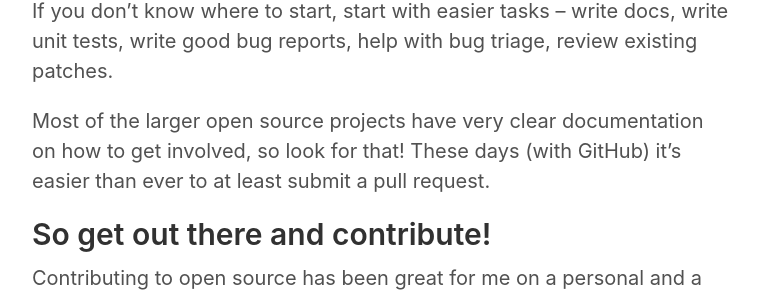
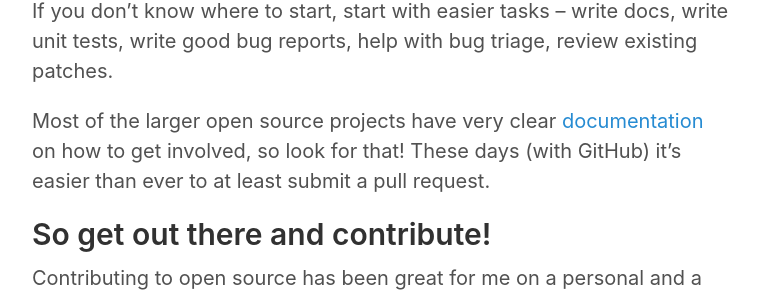
Before and after one commit to stefanruijsenaars/stefanruijsenaars.github.io, a Jekyll site: the page built from _posts/2016-12-01-why-you-should-contribute-to-open-source.md, in a window 1280 px wide and 900 px high, scrolled down 6729 px. Shown: the part 151-448 px from the top of the window, without its empty margins (258-1021 px from the left). Built offline with Jekyll 4.4.1, drawn with Linux system fonts in a browser that asks for light colours; comment, search, counter and statistics services are not loaded; some of the changed lines change nothing that is shown.

Commit message:
Add link

```diff
--- a/_posts/2016-12-01-why-you-should-contribute-to-open-source.md
+++ b/_posts/2016-12-01-why-you-should-contribute-to-open-source.md
@@ -84,7 +84,7 @@ Ideally you contribute a feature that you need yourself, or a fix to some bug th
 
 If you don't know where to start, start with easier tasks -- write docs, write unit tests, write good bug reports, help with bug triage, review existing patches.
 
-Most of the larger open source projects have very clear documentation on how to get involved, so look for that! These days (with GitHub) it's easier than ever to at least submit a pull request.
+Most of the larger open source projects have very clear [documentation](https://contribute.jquery.org/open-source/) on how to get involved, so look for that! These days (with GitHub) it's easier than ever to at least submit a pull request.
 
 So get out there and contribute!
 --------------------------------
```
